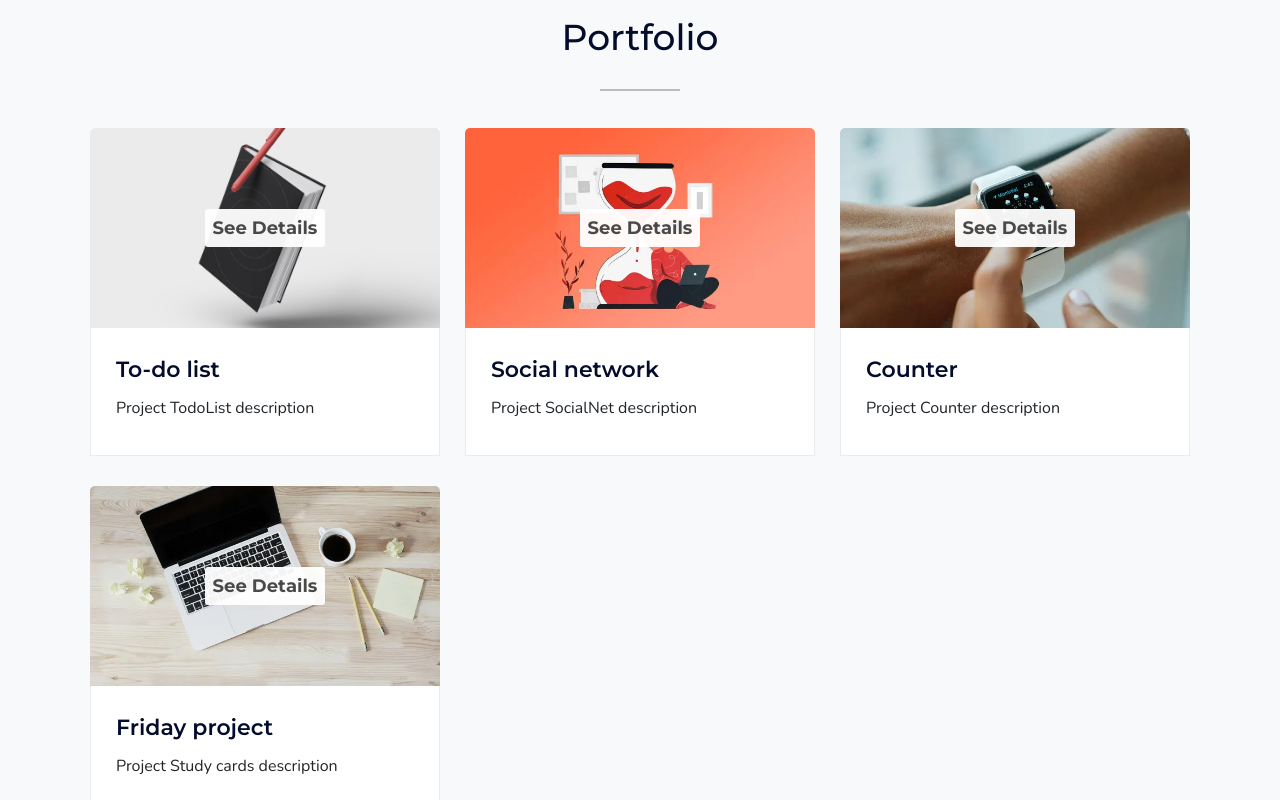
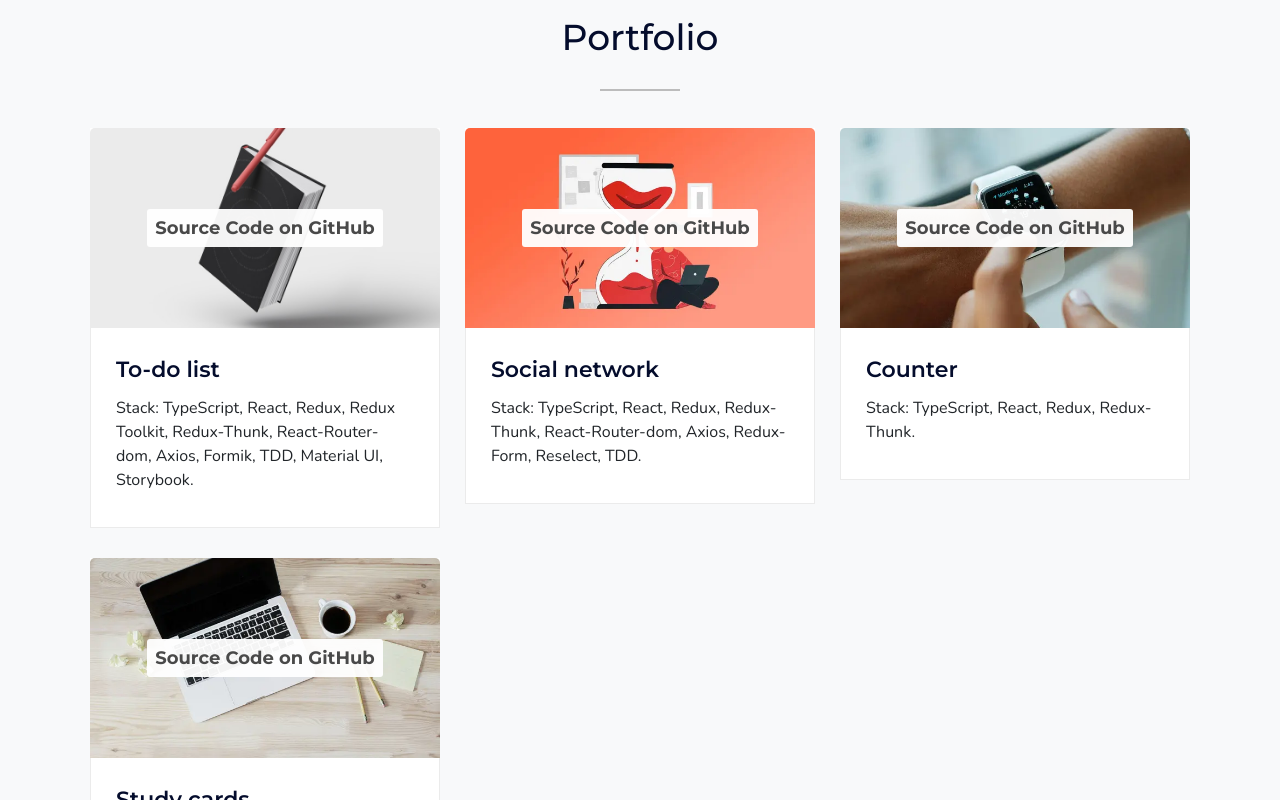
Before and after one commit to BrilAlex/portfolio, a React (Create React App) app: page / in a window 1280 px wide. Shown: the part 1860-2660 px from the top of the page. Built offline with nearby package versions, Linux system fonts and the light colour scheme.

Commit message:
Projects details updated

```diff
--- a/src/components/Footer/Footer.js
+++ b/src/components/Footer/Footer.js
@@ -2,7 +2,6 @@ import s from "./Footer.module.scss";
 import {FontAwesomeIcon} from "@fortawesome/react-fontawesome";
 import {faGithub} from '@fortawesome/free-brands-svg-icons';
 import {faLinkedinIn} from '@fortawesome/free-brands-svg-icons';
-import {faViber} from '@fortawesome/free-brands-svg-icons';
 import {faTelegram} from '@fortawesome/free-brands-svg-icons';
 
 export const Footer = () => {
@@ -12,16 +11,13 @@ export const Footer = () => {
     <footer id={"footer"} className={s.footer}>
       <div className={s.container}>
         <div className={s.socialContacts}>
-          <a className={s.socialIcon} href={"#icon2"} title={"Icon 1"}>
-            <FontAwesomeIcon icon={faViber} className={s.icon}/>
-          </a>
-          <a className={s.socialIcon} href={"#icon2"} title={"Icon 1"}>
+          <a className={s.socialIcon} href={"https://t.me/AlexBrilevski"} title={"My Telegram"}>
             <FontAwesomeIcon icon={faTelegram} className={s.iconWithBg}/>
           </a>
-          <a className={s.socialIcon} href={"https://github.com/BrilAlex"} title={"Icon 1"}>
+          <a className={s.socialIcon} href={"https://github.com/BrilAlex"} title={"My profile on GitHub"}>
             <FontAwesomeIcon icon={faGithub} className={s.iconWithBg}/>
           </a>
-          <a className={s.socialIcon} href={"#icon2"} title={"Icon 1"}>
+          <a className={s.socialIcon} href={"https://www.linkedin.com/in/alexei-brilevski"} title={"My Linkedin profile"}>
             <FontAwesomeIcon icon={faLinkedinIn} className={s.icon}/>
           </a>
         </div>
--- a/src/components/Portfolio/Portfolio.js
+++ b/src/components/Portfolio/Portfolio.js
@@ -13,29 +13,33 @@ export const Portfolio = () => {
       id: 1,
       title: "To-do list",
       preViewImage: todoListImage,
-      gitHubPagesURL: "",
-      description: "Project TodoList description"
+      gitHubSourceCode: "https://github.com/BrilAlex/todo-list",
+      gitHubPagesURL: "https://brilalex.github.io/todo-list",
+      description: "Stack: TypeScript, React, Redux, Redux Toolkit, Redux-Thunk, React-Router-dom, Axios, Formik, TDD, Material UI, Storybook."
     },
     {
       id: 2,
       title: "Social network",
       preViewImage: socialNetImage,
-      gitHubPagesURL: "",
-      description: "Project SocialNet description"
+      gitHubSourceCode: "https://github.com/BrilAlex/social-net",
+      gitHubPagesURL: "https://brilalex.github.io/social-net",
+      description: "Stack: TypeScript, React, Redux, Redux-Thunk, React-Router-dom, Axios, Redux-Form, Reselect, TDD."
     },
     {
       id: 3,
       title: "Counter",
       preViewImage: counter,
-      gitHubPagesURL: "",
-      description: "Project Counter description"
+      gitHubSourceCode: "https://github.com/BrilAlex/counter",
+      gitHubPagesURL: "https://brilalex.github.io/counter",
+      description: "Stack: TypeScript, React, Redux, Redux-Thunk."
     },
     {
       id: 4,
-      title: "Friday project",
+      title: "Study cards",
       preViewImage: studyCards,
-      gitHubPagesURL: "",
-      description: "Project Study cards description"
+      gitHubSourceCode: "https://github.com/BrilAlex/study-cards",
+      gitHubPagesURL: "https://brilalex.github.io/study-cards",
+      description: "Stack: TypeScript, React, Redux, Redux-Thunk, React-Router-dom, Axios, Formik. Team development."
     },
   ];
 
@@ -51,6 +55,7 @@ export const Portfolio = () => {
                   key={p.id}
                   title={p.title}
                   preViewImage={p.preViewImage}
+                  gitHubSourceCode={p.gitHubSourceCode}
                   gitHubPagesURL={p.gitHubPagesURL}
                   description={p.description}
                 />
--- a/src/components/Portfolio/Portfolio.module.css
+++ b/src/components/Portfolio/Portfolio.module.css
@@ -2,6 +2,7 @@
   display: flex;
   flex-wrap: wrap;
   justify-content: space-between;
+  align-items: flex-start;
 }
 
 @media screen and (max-width: 1129px) {
--- a/src/components/Portfolio/Project/Project.js
+++ b/src/components/Portfolio/Project/Project.js
@@ -1,7 +1,7 @@
 import s from "./Project.module.scss";
 
 export const Project = (props) => {
-  const {title, preViewImage, gitHubPagesURL, description} = props;
+  const {title, preViewImage, gitHubSourceCode, gitHubPagesURL, description} = props;
 
   const preViewImageStyle = {
     backgroundImage: `url(${preViewImage})`,
@@ -10,12 +10,23 @@ export const Project = (props) => {
   return (
     <div className={s.project}>
       <div className={s.preViewImage} style={preViewImageStyle}>
-        <a className={s.detailsLink} href={gitHubPagesURL} title={"See project on GitHub Pages"}>
-          See Details
+        <a
+          className={s.detailsLink}
+          href={gitHubSourceCode}
+          title={"See project code on GitHub"}
+          target={"_blank"}
+          rel={"noreferrer"}
+        >
+          Source Code on GitHub
         </a>
       </div>
       <div className={s.info}>
-        <a href={"#1"}>
+        <a
+          href={gitHubPagesURL}
+          title={"See project on GitHub Pages"}
+          target={"_blank"}
+          rel={"noreferrer"}
+        >
           <h4>{title}</h4>
         </a>
         <p>{description}</p>
--- a/src/components/Portfolio/Project/Project.module.scss
+++ b/src/components/Portfolio/Project/Project.module.scss
@@ -24,6 +24,7 @@
       text-decoration: none;
       border-radius: 3px;
       transition: all 0.3s linear;
+      cursor: pointer;
 
       &:hover {
         background: #000;
```
